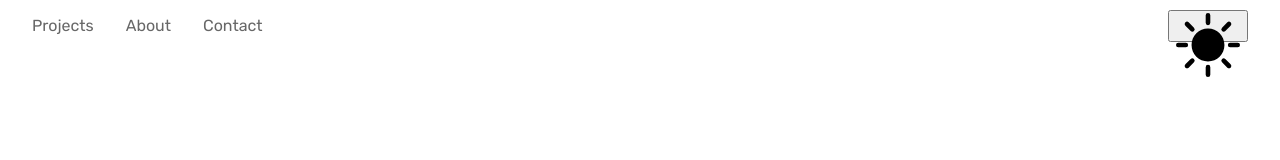
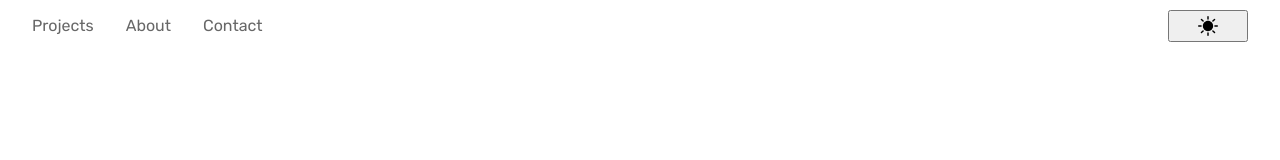
Before and after one commit to gxlpes/old-portfolio-website, a website built with Parcel: page src/index.html in a window 1280 px wide. Built offline with nearby package versions, Linux system fonts and the light colour scheme.

Commit message:
Sun button

```diff
--- a/src/index.html
+++ b/src/index.html
@@ -23,6 +23,7 @@
           </ul>
           <button class="toggle-theme">
             <svg
+              class="sun"
               xmlns="http://www.w3.org/2000/svg"
               viewBox="0 0 207.628 207.628"
               style="enable-background: new 0 0 207.628 207.628"
--- a/src/scss/layout/_navbar.scss
+++ b/src/scss/layout/_navbar.scss
@@ -7,6 +7,12 @@ nav {
 ul {
   display: flex;
   gap: 2rem;
+}
+
+.sun {
+  width: 20px;
+  height: 100%;
+  text-align: center;
 }
 
 .burguer {
```
Also changed, not shown: dist/index.html, 2 other files.
